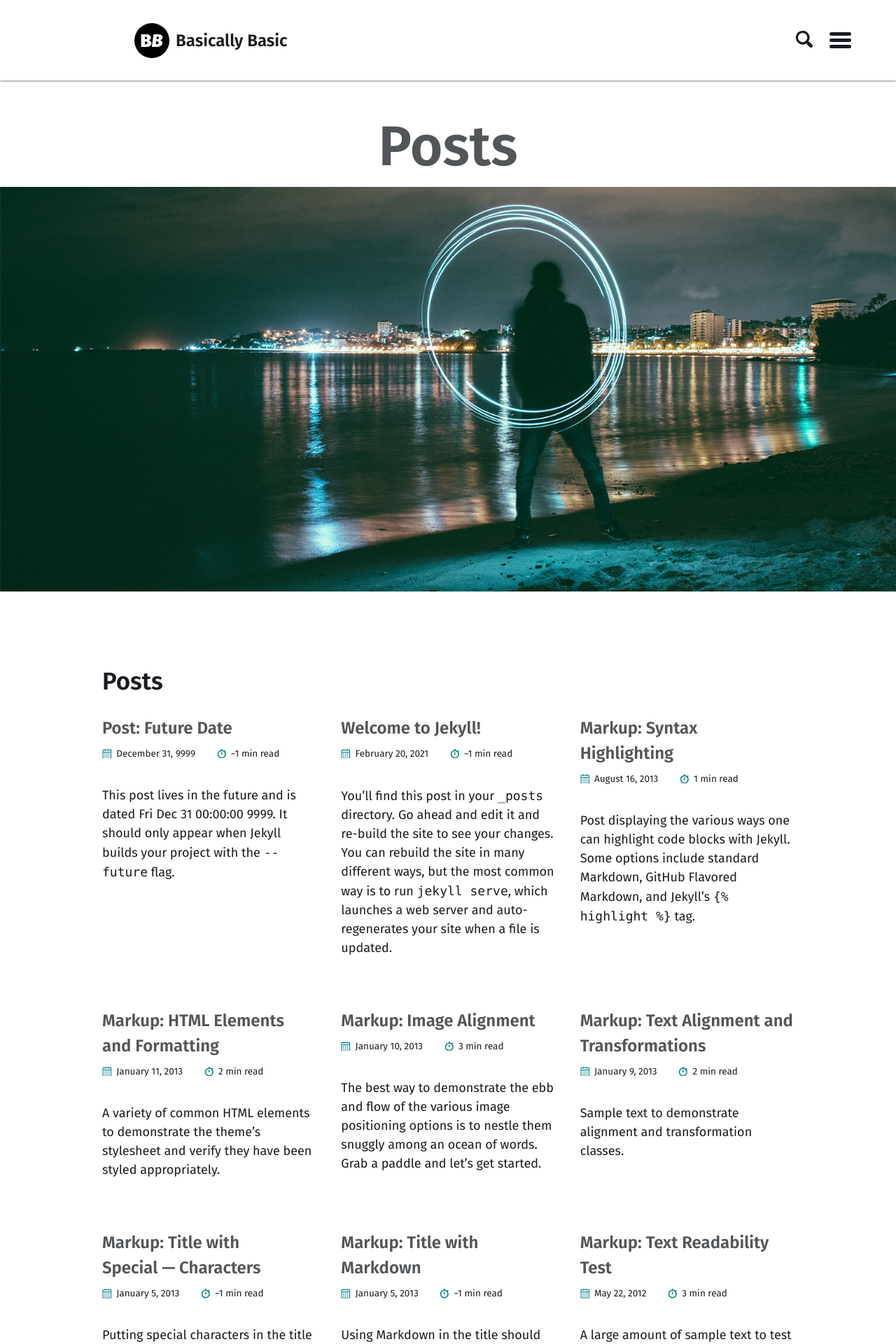
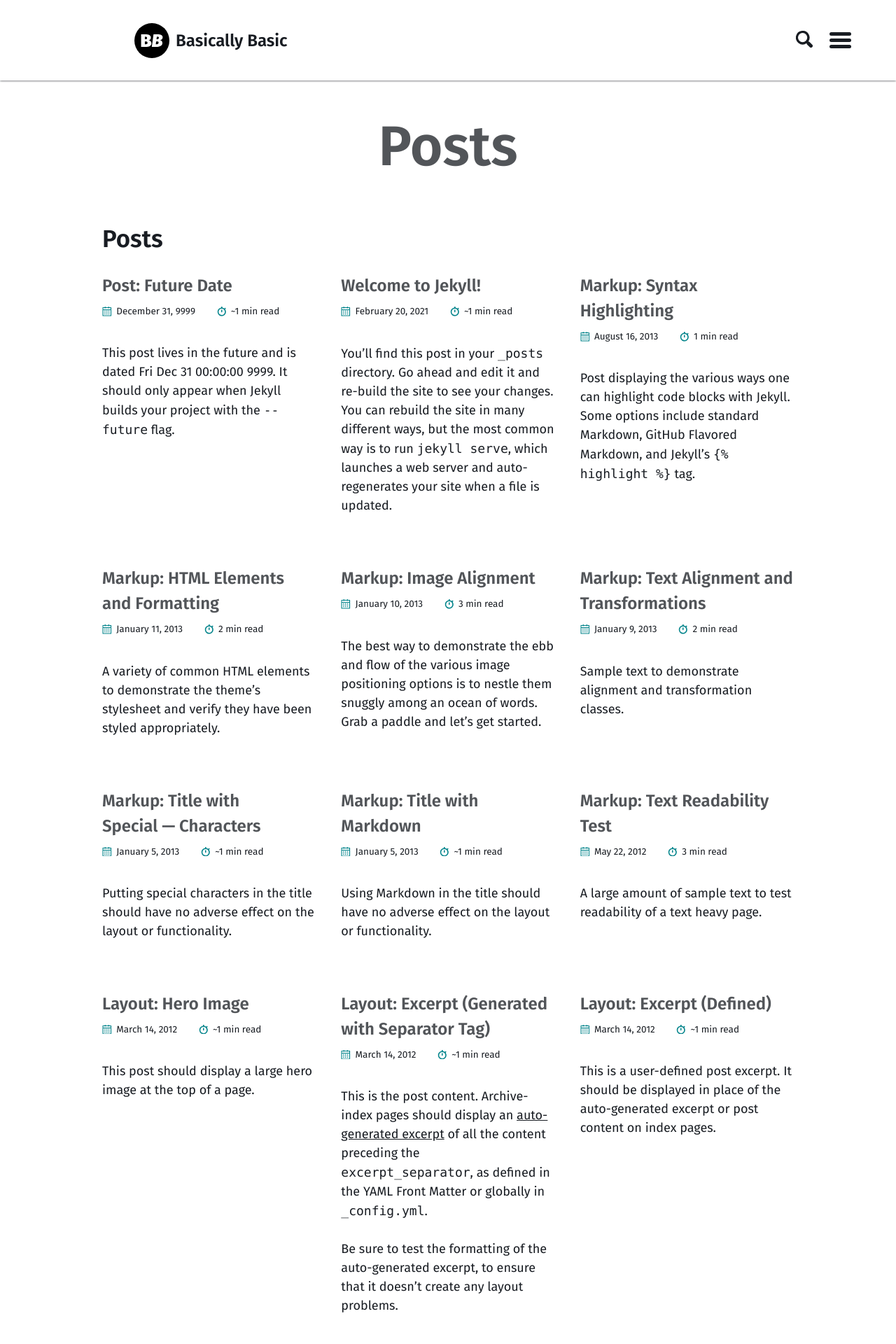
Before and after one commit to motilalmeher/motilalmeher.github.io, a Jekyll site: the page built from index.md, in a window 1280 px wide. Shown: the top 1920 px of the page at 70% size. Built offline with Jekyll 4.4.1, drawn with Linux system fonts in a browser that asks for light colours; the list of posts is cut into pages by our own code; comment, search, counter and statistics services are not loaded.

Commit message:
Update index.md

```diff
--- a/index.md
+++ b/index.md
@@ -1,6 +1,5 @@
 ---
 title: Posts
 layout: home
-image: /assets/images/amine-ounnas-180287.jpg
 entries_layout: grid
 ---
```
